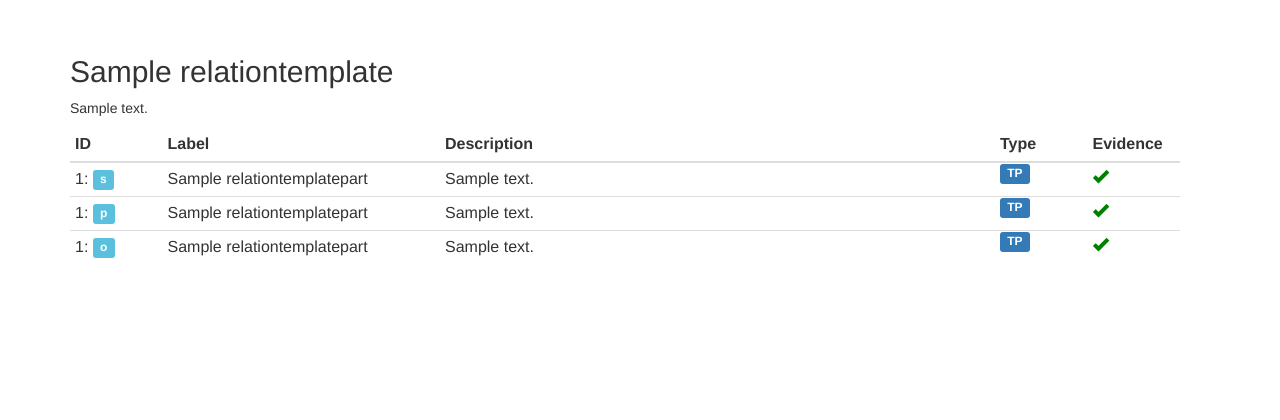
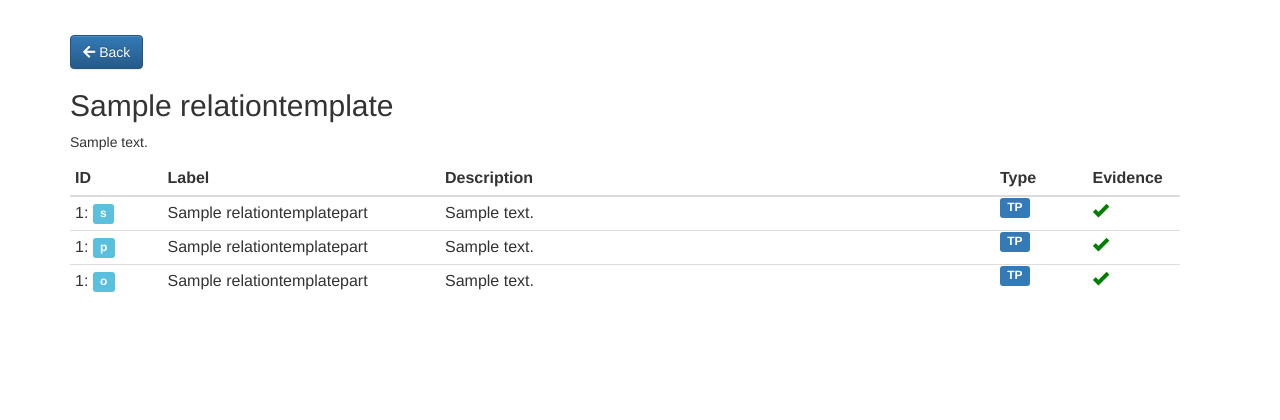
Before and after one commit to diging/vogon-resuscitate, a Django app: page /vogon/relationtemplate/1/ in a window 1280 px wide. Shown: the part 57-477 px from the top of the page. Run offline with Django 3.2, Linux system fonts and the light colour scheme; a user stored in the database is signed in; data comes from the database, SQL or seed files in the repository; tables that the repository leaves empty hold one stand-in row (values such as "Sample post"); parts of the project's set-up code (start-up, migrations or seed data) failed here and were passed over; some libraries are stand-ins or nearby versions.

Commit message:
[VOGRE-66] Added back button in relationtemplate_show

```diff
--- a/annotations/templates/annotations/relationtemplate_show.html
+++ b/annotations/templates/annotations/relationtemplate_show.html
@@ -5,8 +5,16 @@
 
 <div class="container" id="main">
     <div class="row col-sm-12">
-        <div class="h2">{{ data.name }}</div>
-        <p>{{ data.description }}</p>
+        <div class="d-flex justify-content-between align-items-center mb-3">
+            <div class="d-flex justify-content-between">
+                <a href="{% url 'list_relationtemplate' %}" class="btn btn-primary">
+                    <i class="fa fa-arrow-left"></i>
+                    Back
+                </a>
+            </div>
+            <div class="h2">{{ data.name }}</div>
+            <p>{{ data.description }}</p>
+        </div>
         <table class="table table-condensed table-responsive">
             <thead>
                 <tr>
```
